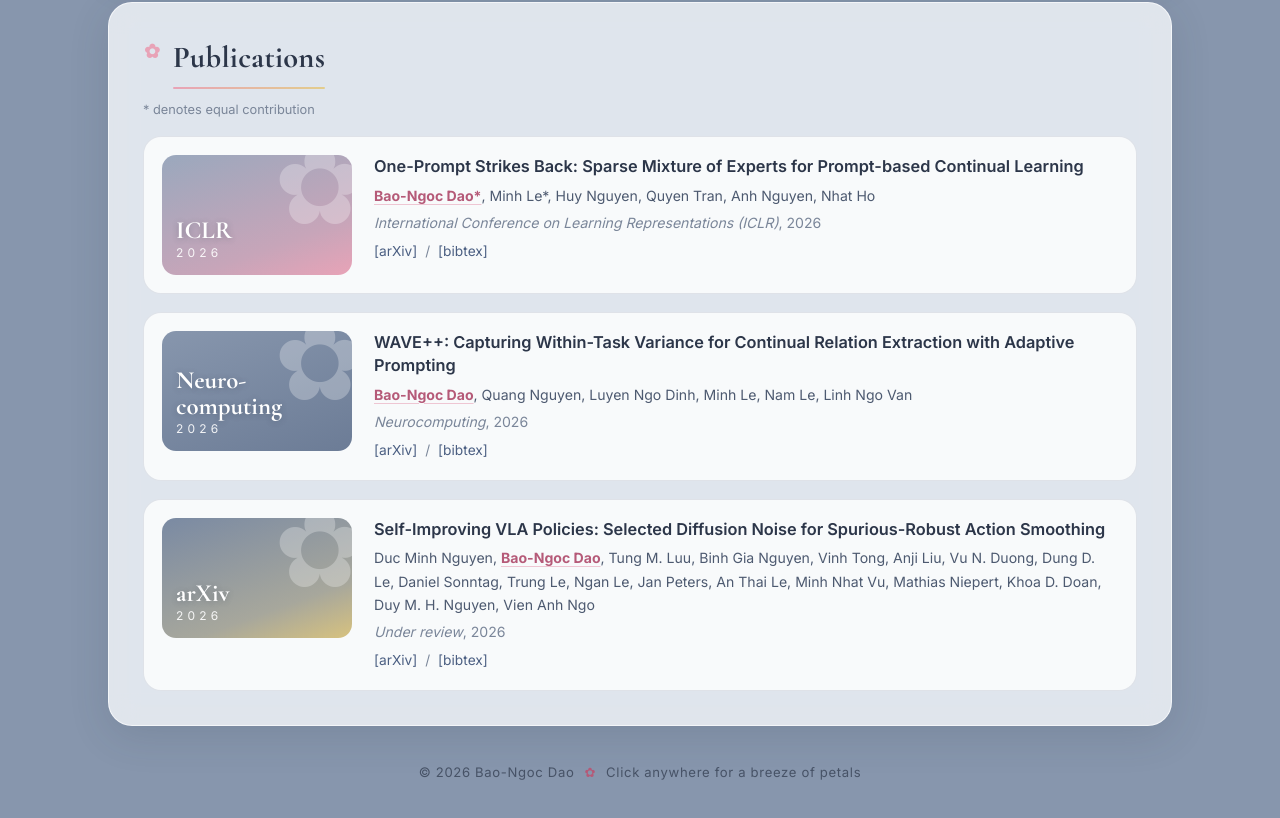
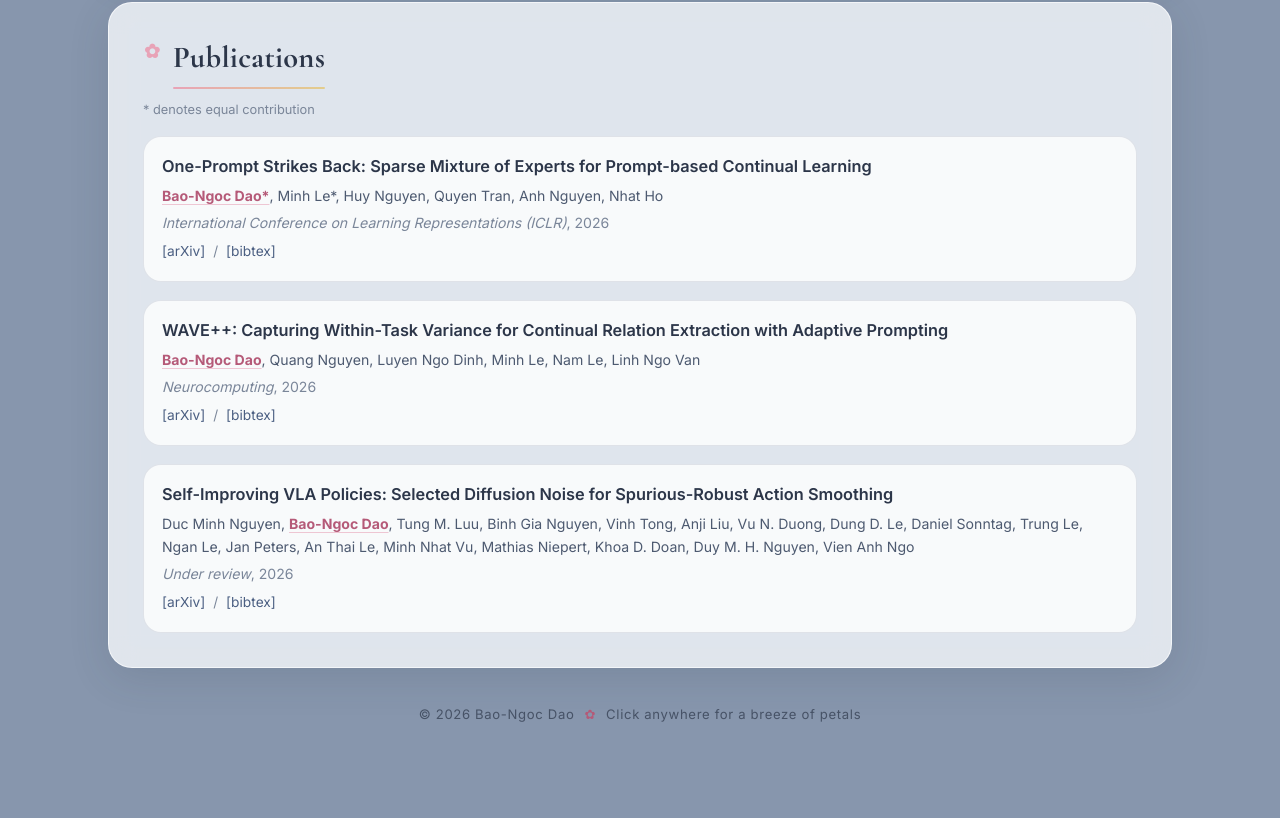
Before and after one commit to ngocdaobao/ngocdaobao.github.io, a plain HTML site: page index.html in a window 1280 px wide. Shown: the part 2864-3682 px from the top of the page. After the commit the page ends 3650 px from the top, so only its background shows below. Drawn offline with nearby package versions, Linux system fonts and the light colour scheme.

Commit message:
Remove venue tiles from publications

```diff
--- a/index.html
+++ b/index.html
@@ -329,11 +329,6 @@
 
                 <!-- Publication 1 -->
                 <article class="publication">
-                    <a class="pub-thumb" href="https://arxiv.org/abs/2509.24483" target="_blank" rel="noopener" data-tone="sakura">
-                        <!-- to use a figure instead: <img src="./images/smope.png" alt="SMoPE"> -->
-                        <span class="thumb-venue">ICLR</span>
-                        <span class="thumb-year">2026</span>
-                    </a>
                     <div class="pub-body">
                         <a href="https://arxiv.org/abs/2509.24483" target="_blank" rel="noopener"><h3 class="pub-title">One-Prompt Strikes Back: Sparse Mixture of Experts for Prompt-based Continual Learning</h3></a>
                         <p class="authors"><strong>Bao-Ngoc Dao*</strong>, Minh Le*, Huy Nguyen, Quyen Tran, Anh Nguyen, Nhat Ho</p>
@@ -356,10 +351,6 @@
 
                 <!-- Publication 2 -->
                 <article class="publication">
-                    <a class="pub-thumb" href="https://arxiv.org/abs/2505.13944" target="_blank" rel="noopener" data-tone="slate">
-                        <span class="thumb-venue">Neuro&shy;computing</span>
-                        <span class="thumb-year">2026</span>
-                    </a>
                     <div class="pub-body">
                         <a href="https://arxiv.org/abs/2505.13944" target="_blank" rel="noopener"><h3 class="pub-title">WAVE++: Capturing Within-Task Variance for Continual Relation Extraction with Adaptive Prompting</h3></a>
                         <p class="authors"><strong>Bao-Ngoc Dao</strong>, Quang Nguyen, Luyen Ngo Dinh, Minh Le, Nam Le, Linh Ngo Van</p>
@@ -382,10 +373,6 @@
 
                 <!-- Publication 3 -->
                 <article class="publication">
-                    <a class="pub-thumb" href="https://arxiv.org/abs/2606.14084" target="_blank" rel="noopener" data-tone="gold">
-                        <span class="thumb-venue">arXiv</span>
-                        <span class="thumb-year">2026</span>
-                    </a>
                     <div class="pub-body">
                         <a href="https://arxiv.org/abs/2606.14084" target="_blank" rel="noopener"><h3 class="pub-title">Self-Improving VLA Policies: Selected Diffusion Noise for Spurious-Robust Action Smoothing</h3></a>
                         <p class="authors">Duc Minh Nguyen, <strong>Bao-Ngoc Dao</strong>, Tung M. Luu, Binh Gia Nguyen, Vinh Tong, Anji Liu, Vu N. Duong, Dung D. Le, Daniel Sonntag, Trung Le, Ngan Le, Jan Peters, An Thai Le, Minh Nhat Vu, Mathias Niepert, Khoa D. Doan, Duy M. H. Nguyen, Vien Anh Ngo</p>
--- a/style.css
+++ b/style.css
@@ -34,9 +34,6 @@
     --frame-a: #e3e8f0;
     --frame-b: #dfe3ee;
     --frame-c: #f6d3de;
-    --thumb-sakura: linear-gradient(160deg, #9aa8bd 0%, #c7a5b9 70%, #e8a3b7 100%);
-    --thumb-slate: linear-gradient(160deg, #8796ad, #6c7c96);
-    --thumb-gold: linear-gradient(160deg, #7a8aa3 0%, #a7a79c 70%, #d7c27f 100%);
 
     --hero-ink: #ffffff;
     --hero-glow: 0 2px 18px rgba(44, 54, 90, 0.35);
@@ -94,9 +91,6 @@
     --frame-a: #f6fbe6;
     --frame-b: #e0f2c8;
     --frame-c: #b9e08a;
-    --thumb-sakura: linear-gradient(160deg, #5aa845 0%, #a3d45a 60%, #d6e86a 100%);
-    --thumb-slate: linear-gradient(160deg, #5aa845, #2f6f34);
-    --thumb-gold: linear-gradient(160deg, #4f9a3f 0%, #8fbf3f 60%, #c9c94a 100%);
 
     --hero-ink: #1f4a25;
     --hero-glow: 0 0 22px rgba(255, 255, 240, 0.85);
@@ -902,64 +896,6 @@ a:hover {
     box-shadow: var(--shadow-hover);
 }
 
-/* venue tile, styled after the card: twilight gradient with a blossom */
-.pub-thumb {
-    position: relative;
-    flex: 0 0 190px;
-    height: 120px;
-    display: flex;
-    flex-direction: column;
-    justify-content: flex-end;
-    padding: 12px 14px;
-    border-radius: 14px;
-    overflow: hidden;
-    color: #fff;
-    background: var(--thumb-slate);
-    background-size: auto;
-    transition: transform 0.4s ease;
-}
-
-.pub-thumb[data-tone="sakura"] { background: var(--thumb-sakura); }
-.pub-thumb[data-tone="gold"] { background: var(--thumb-gold); }
-
-.pub-thumb::before {
-    content: "✿";
-    position: absolute;
-    right: -14px;
-    top: -26px;
-    font-size: 110px;
-    line-height: 1;
-    color: rgba(255, 255, 255, 0.28);
-    transition: transform 1.2s cubic-bezier(0.22, 1, 0.36, 1);
-}
-
-.pub-thumb:hover { color: #fff; background-size: auto; }
-.publication:hover .pub-thumb::before { transform: rotate(144deg); }
-
-.pub-thumb img {
-    position: absolute;
-    inset: 0;
-    width: 100%;
-    height: 100%;
-    object-fit: cover;
-}
-
-.thumb-venue {
-    position: relative;
-    font-family: 'Cormorant Garamond', Georgia, serif;
-    font-size: 1.55rem;
-    font-weight: 700;
-    line-height: 1.05;
-    text-shadow: 0 1px 6px rgba(44, 54, 73, 0.3);
-}
-
-.thumb-year {
-    position: relative;
-    font-size: 0.75rem;
-    letter-spacing: 0.35em;
-    opacity: 0.9;
-}
-
 .pub-body { flex: 1; min-width: 0; }
 
 .pub-body > a { background-image: none; }
@@ -1216,8 +1152,6 @@ html.theme-anim .page *::after {
     .tl-item:nth-child(even) .tl-node { left: 0; right: auto; }
     .tl-card { text-align: left; }
 
-    .publication { flex-direction: column; }
-    .pub-thumb { flex-basis: auto; width: 100%; height: 96px; }
 }
 
 @media (prefers-reduced-motion: reduce) {
```
Also changed, not shown: 1 other file.
